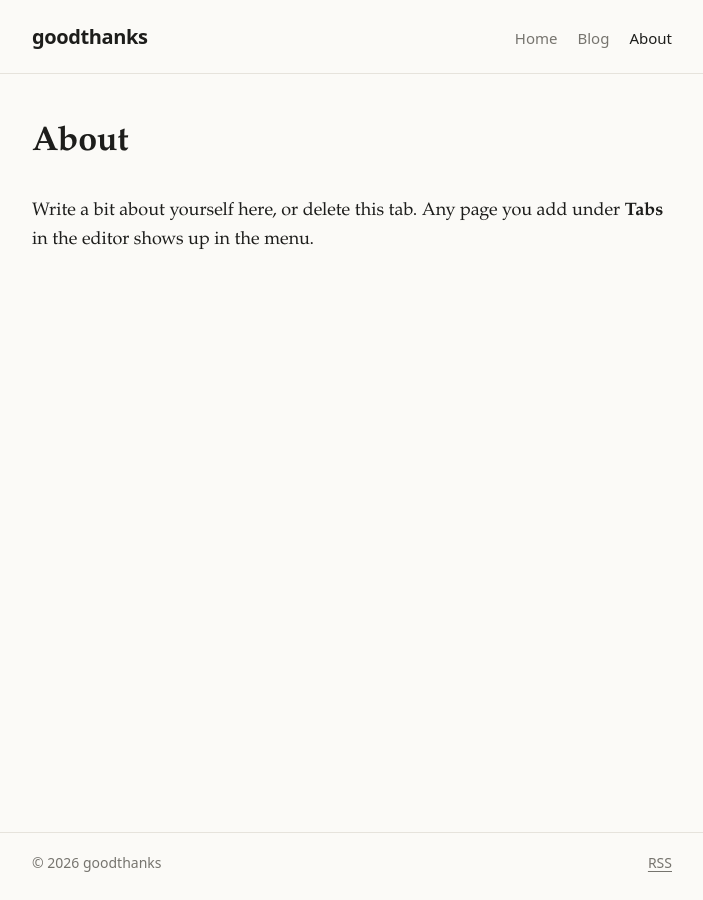
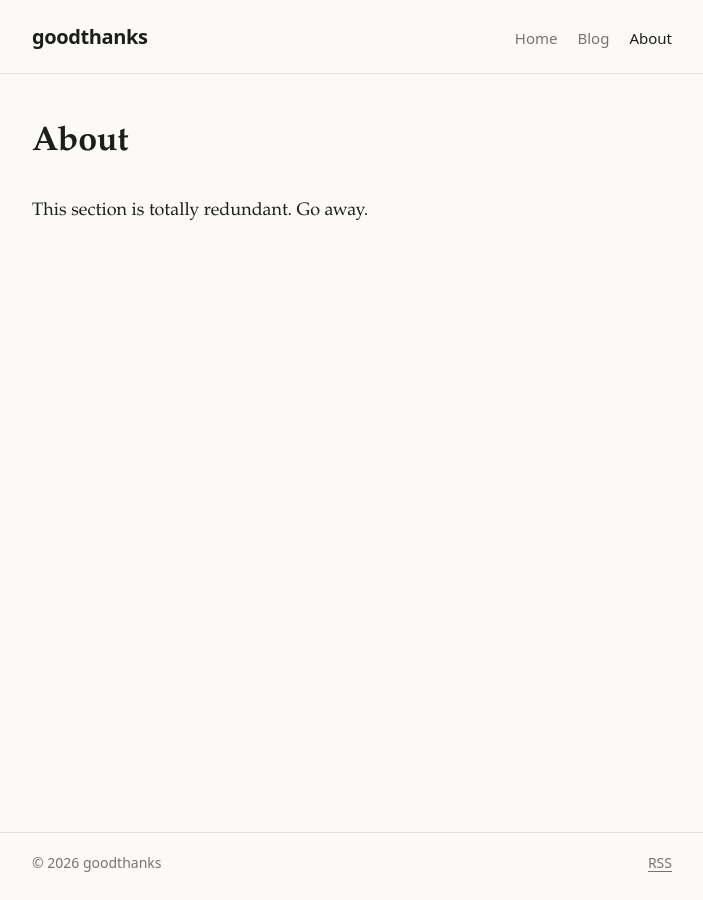
Before and after one commit to goodthanksmate/goodthanks, a Jekyll site: the page built from _tabs/about.md, in a window 1280 px wide. Shown: the whole page, without its empty margins (288-991 px from the left). Built offline with Jekyll 4.4.1, drawn with Linux system fonts in a browser that asks for light colours.

Commit message:
Update _tabs/about.md (via Pages CMS)

```diff
--- a/_tabs/about.md
+++ b/_tabs/about.md
@@ -2,4 +2,4 @@
 title: About
 order: 1
 ---
-<p>Write a bit about yourself here, or delete this tab. Any page you add under <strong>Tabs</strong> in the editor shows up in the menu.</p>
+This section is totally redundant. Go away.
```
